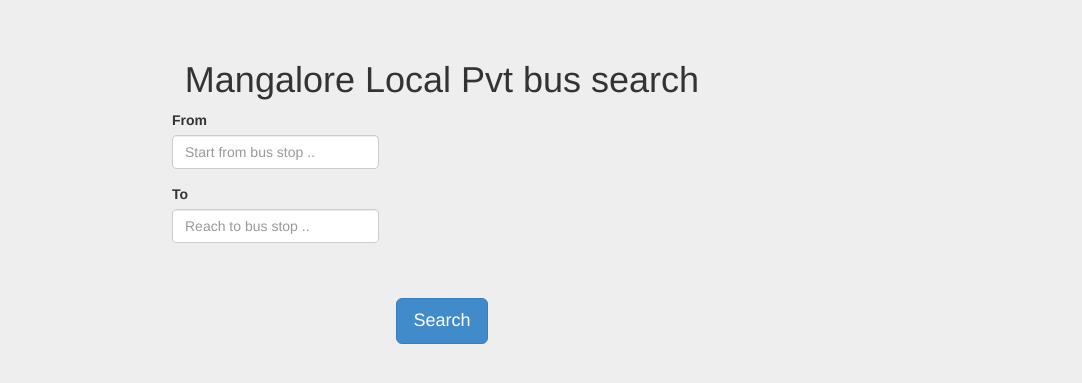
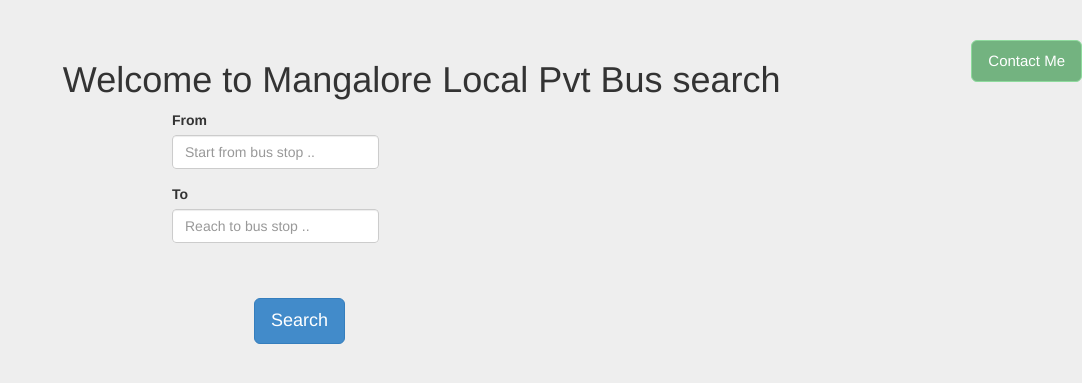
Before and after one commit to kns003/mbts, a Django app: page /mangalore/ in a window 1280 px wide. Shown: the top 383 px of the page, without its empty margins (198-1280 px from the left). Run offline with Django 3.2, Linux system fonts and the light colour scheme; parts of the project's set-up code (start-up, migrations or seed data) failed here and were passed over; some libraries are stand-ins or nearby versions.

Commit message:
ui changes and others

```diff
--- a/mangalore/templates/index.html
+++ b/mangalore/templates/index.html
@@ -80,11 +80,12 @@
  });
    </script>
 </head>
+<div style="float:right;"><div class="btn btn-primary btn-lg" style="background-color:#73B380;border-color:#8EDA9D;font-size:15px;">Contact Me</div></div>
 <body>
 <div class="container">
-	<center><h1> Mangalore Local Pvt bus search </h1></center>
+	<center><h1> Welcome to Mangalore Local Pvt Bus search </h1></center>
      <div class="col-md-3"></div>
-     <div class="col-md-6">
+     <div class="col-md-3">
           <form method="POST" id="js-search-form" action=".">{% csrf_token %}
              <div class="form-group">
                 <label for="from">From</label>
@@ -105,30 +106,28 @@
           </form>
         </div>
         <div class="row">
-    <div class="col-md-2"></div>
-    <div class="col-md-8">
+    <div class="col-md-0"></div>
+    <div class="col-md-6">
         <br/>
         {% if source and destination %}
         	<label> From : </label>
-        	<div class="btn btn-primary btn-lg" style="background-color:rgb(135, 141, 141);border-color:rgb(135, 141, 141);font-size:15px;">{{ source }}</div>
-        	<span> <label> To: </label><div class="btn btn-primary btn-lg" style="background-color:rgb(135, 141, 141);border-color:rgb(135, 141, 141);font-size:15px;">{{ destination }}</div></span>
+        	<div class="btn btn-primary btn-lg" style="background-color:rgb(199, 94, 103);border-color:rgb(199, 94, 103);font-size:15px;">{{ source }}</div>
+        	<span> <label> To: </label><div class="btn btn-primary btn-lg" style="background-color:rgb(199, 94, 103);border-color:rgb(199, 94, 103);font-size:15px;">{{ destination }}</div></span>
         {% endif %}
         </br></br>
         {% if buses %}
-        <label>Route no :</label>
-        {% for bus in buses %}
-        	 <div class="btn btn-primary btn-lg" style="background-color:rgb(107, 153, 107);border-color:rgb(141, 197, 141);font-size:15px;height:34px;margin-bottom: 20px;margin-right: 10px"> {{bus.route_no}} </div>
-        {% endfor %}
-        {% endif %}
-        <br/>
-        {% if intermediate %}
-        <label>Intermediate stops : </label>
-        {% for inter in intermediate %}
-            </br></br><div class="btn btn-primary btn-lg" style="background-color:rgb(216, 92, 92);border-color:rgb(216, 92, 92);font-size:15px;margin-bottom:-34px;">{{inter}}</div></br>
-        {% endfor %}
-        {% endif %}
+        <label style="color:grey;">Bus no with Intermediate Stops :</label></br>
+        {% for bus,via in z%}
+        	<div class="btn btn-primary btn-lg" style="background-color:#73B380;border-color:#8EDA9D;font-size:15px;">{{bus.route_no}}</div>
+        	{% for v in via %}
+        		<label style="font-size:17px;">{{v}}--</label>
+        	{%endfor%}
+        	</br></br>
+        {%endfor%}
+        {%endif%}
     </div>
     <div class="col-md-2"></div>
 </div>
+
   </div>
   </html>
--- a/mangalore/views.py
+++ b/mangalore/views.py
@@ -17,6 +17,7 @@ def routes(request):
             buses = Bus.objects.filter(Q(stops__icontains = source),Q(stops__icontains = destination))
             print buses
             if buses:
+                i=[]
                 for bus in buses:
                     print bus.stops
                     bus_str = bus.stops.replace(" ","")
@@ -31,6 +32,13 @@ def routes(request):
                         intermediate = bus_list[last:first]
                         intermediate = intermediate[::-1]
                     print intermediate
+                    via=[]
+                    for inter in intermediate:
+                        via.append(str(inter))
+                    i.append(via)
+                print i
+                z = zip(buses,i)
+                print z
                 return render_to_response('index.html', locals(), context_instance=RequestContext(request))
         else:
             form = RouteForm()
```
Also changed, not shown: sqlite3.db, 1 other file.
